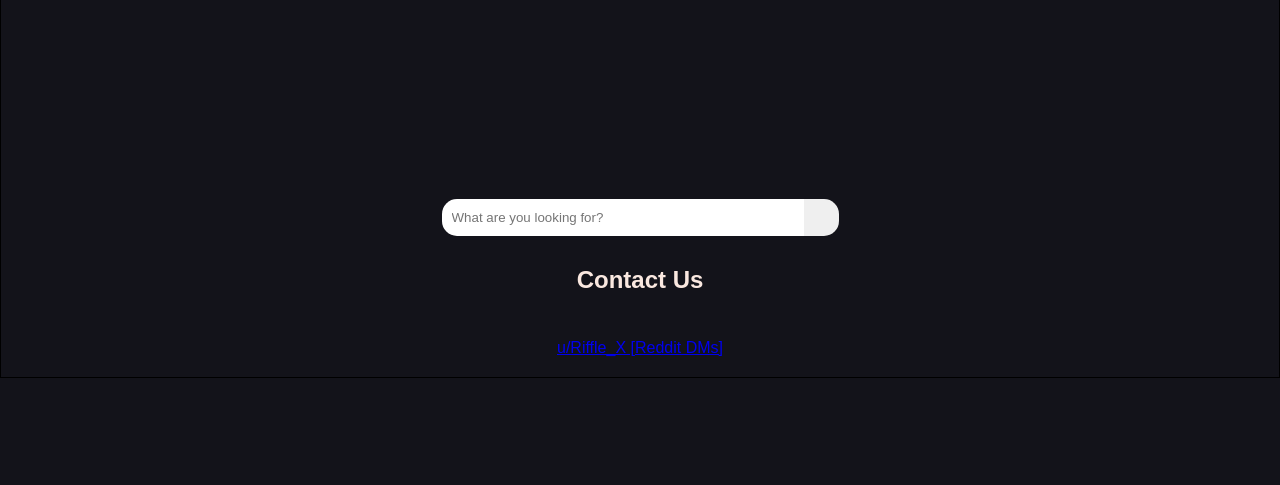
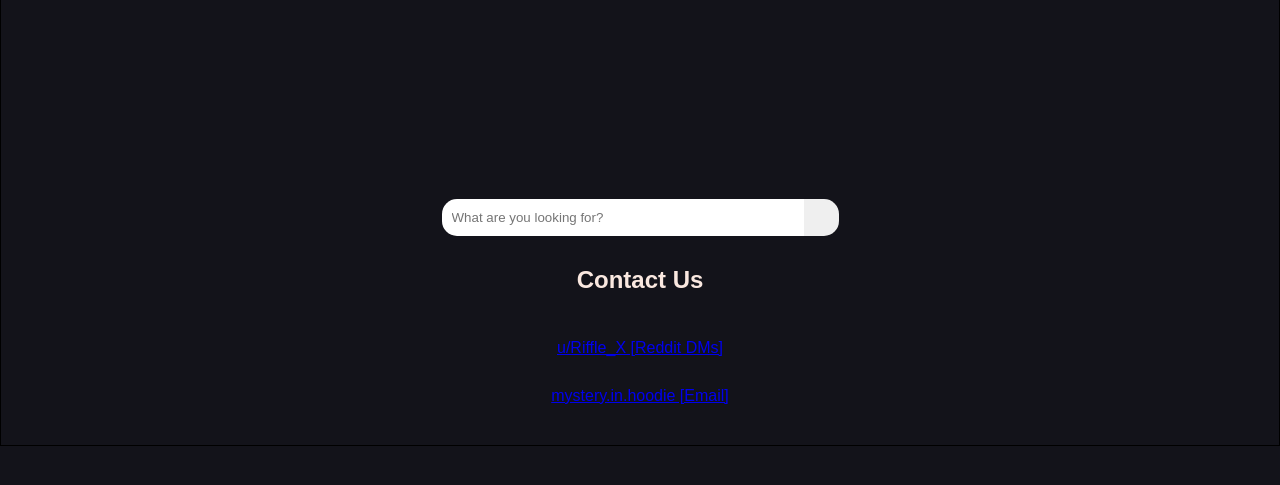
Before and after one commit to Disstract/pirates-creek, a Flask app: page / in a window 1280 px wide. Shown: the part 115-600 px from the top of the page. Run offline with Flask 2, Linux system fonts and the light colour scheme; some web fonts are replaced.

Commit message:
changed port to 3912, did work on ending contact us section, did work on padding

```diff
--- a/src/creek_pirate/creek_pirate/Website/templates/flask_App.py
+++ b/src/creek_pirate/creek_pirate/Website/templates/flask_App.py
@@ -37,7 +37,7 @@ def result():
 
 
 if __name__ == "__main__":
-    app.run(host='0.0.0.0', port=3911, debug=True)
+    app.run(host='0.0.0.0', port=3912, debug=True)
 
 
 
--- a/src/creek_pirate/creek_pirate/Website/templates/static/style.css
+++ b/src/creek_pirate/creek_pirate/Website/templates/static/style.css
@@ -2,6 +2,7 @@
 html {
 	font-family: "Inter var", sans-serif;
 }
+
 
 body {
 	margin: 0;
@@ -12,8 +13,9 @@ body {
 	height: auto;
 	line-height: 3em;
 	overflow:scroll;
+	padding-left: 50px;
 	border: thin #000 solid;
-	padding: 5px;"
+	padding: 5px;
 }
 
 .title {
@@ -35,6 +37,8 @@ body {
 .footer {
 	color: #fae8e0;
 	text-align: center;
+	padding-bottom: 20px;
+
 }
 
 .title span {
@@ -42,6 +46,13 @@ body {
 	animation: floating-secondary 2.5s cubic-bezier(0.37, 0, 0.63, 1) infinite;
 }
 
+.output {
+	color: #fae8e0;
+}
+
+.outputs {
+	padding-left: 250px;
+}
 
 .title span:nth-child(1) { animation-delay: 1s; }
 .title span:nth-child(2) { animation-delay: 2s; }
--- a/src/creek_pirate/creek_pirate/Website/templates/template/website.html
+++ b/src/creek_pirate/creek_pirate/Website/templates/template/website.html
@@ -33,7 +33,7 @@
 			</form>
 		</center>
 
-		<div class="output">
+		<div class="outputs">
 			{% if result %}
 
 			<h1 class = "output"> Crackhub </h1>
@@ -69,7 +69,9 @@
 			<h2>Contact Us</h2>
 			<div class="spacer"> </div>
 			<a href="https://www.reddit.com/user/Riffle_X">u/Riffle_X [Reddit DMs]</a>
-			<a href="mailto: "
+			<div class="spacer"> </div>
+			<a href="mailto:mystery.in.hoodie@ctemplar.com">mystery.in.hoodie [Email]</a>
+
 		</div>
 
     	<script src="index.js"></script>
```
Also changed, not shown: 6 other files.
